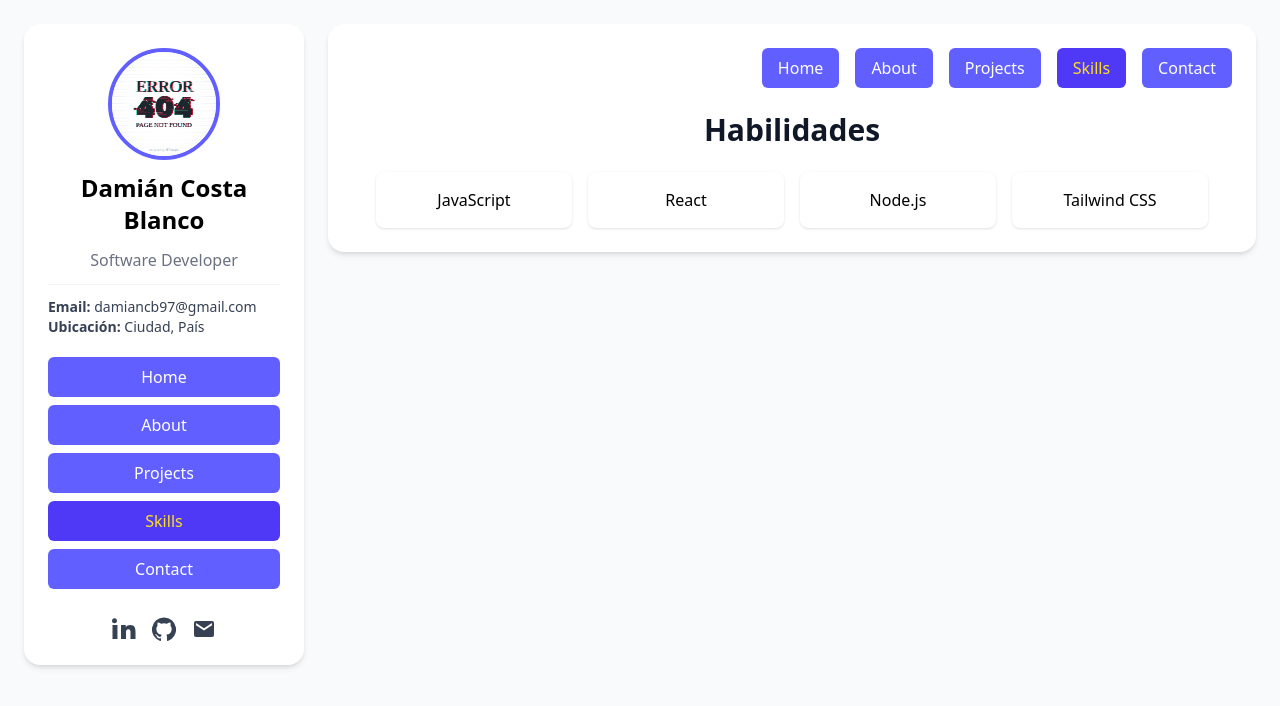
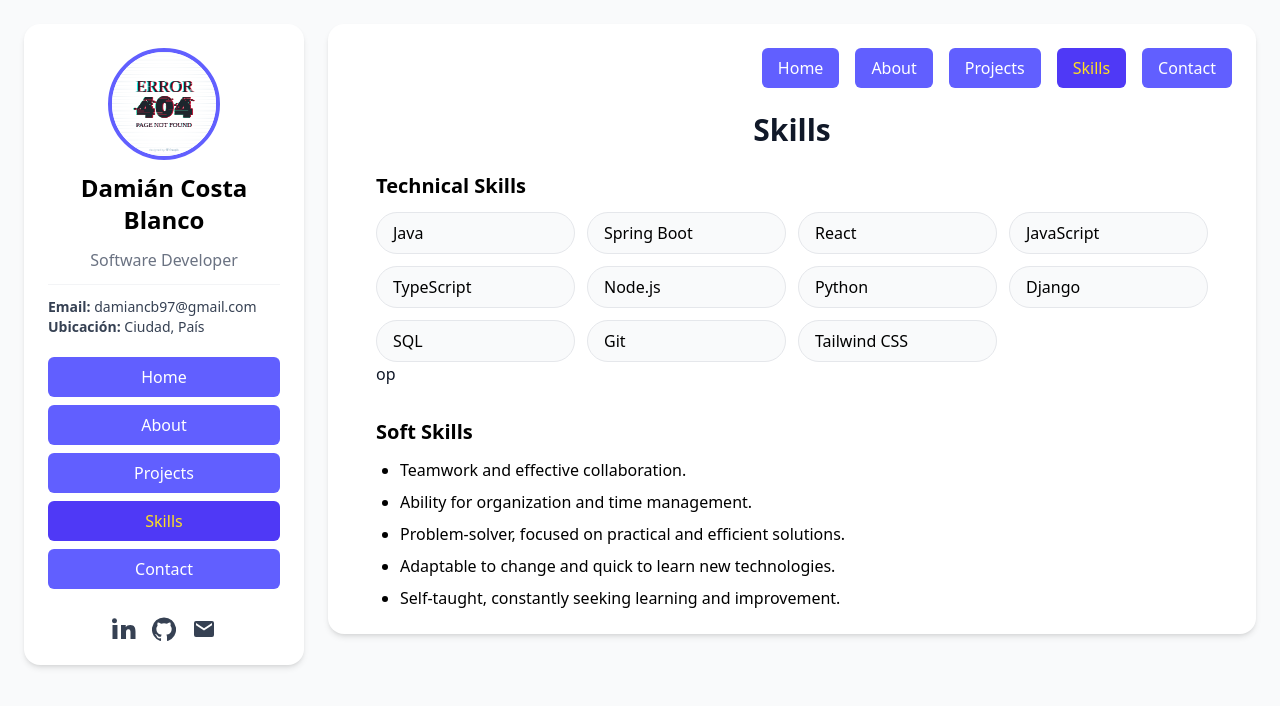
Before and after one commit to Damiancb97/portfolio, a React (Vite) app: page /skills in a window 1280 px wide. Shown: the top 706 px of the page. Built offline with nearby package versions, Linux system fonts and the light colour scheme.

Commit message:
Update Contact, Projects, and Skills sections for improved language and content clarity

```diff
--- a/src/sections/Contact/Contact.jsx
+++ b/src/sections/Contact/Contact.jsx
@@ -11,7 +11,7 @@ function Contact() {
   return (
     <section id="contact" className="py-20 bg-gray-50 dark:bg-gray-800">
       <div className="max-w-3xl mx-auto px-6">
-        <h2 className="text-3xl font-bold mb-8 text-center">Contacto</h2>
+        <h2 className="text-3xl font-bold mb-8 text-center">Contact</h2>
         <div className="flex items-center justify-center gap-6">
           {/* LinkedIn */}
           <a
--- a/src/sections/Projects/Projects.jsx
+++ b/src/sections/Projects/Projects.jsx
@@ -2,25 +2,25 @@ function Projects() {
   return (
     <section id="projects" className="">
       <div className="w-full max-w-none px-6">
-        <h2 className="text-3xl font-bold mb-6 text-center">Proyectos</h2>
+        <h2 className="text-3xl font-bold mb-6 text-center">Projects</h2>
         <div className="grid gap-6 grid-cols-[repeat(auto-fit,minmax(30%,1fr))]">
           {/* ...existing code... */}
           <article className="p-6 bg-gray-50 rounded-lg shadow-sm">
-            <h3 className="text-xl font-semibold mb-2 text-black">Proyecto A</h3>
+            <h3 className="text-xl font-semibold mb-2 text-black">Project A</h3>
             <p className="text-gray-600">Lorem ipsum dolor sit amet, consectetur adipisicing elit. Voluptates at nihil corporis voluptate, vero quam sint porro voluptatum incidunt molestias illum rerum optio. Quas, consequatur natus amet possimus numquam ducimus?</p>
-            <a href="#" className="mt-4 inline-block text-blue-600 hover:underline">Ver más</a>
+            <a href="#" className="mt-4 inline-block text-blue-600 hover:underline">Show more</a>
           </article>
 
           <article className="p-6 bg-gray-50 rounded-lg shadow-sm">
-            <h3 className="text-xl font-semibold mb-2 text-black">Proyecto B</h3>
+            <h3 className="text-xl font-semibold mb-2 text-black">Project B</h3>
             <p className="text-gray-600">Descripción breve del proyecto B.</p>
-            <a href="#" className="mt-4 inline-block text-blue-600 hover:underline">Ver más</a>
+            <a href="#" className="mt-4 inline-block text-blue-600 hover:underline">Show more</a>
           </article>
 
           <article className="p-6 bg-gray-50 rounded-lg shadow-sm">
-            <h3 className="text-xl font-semibold mb-2 text-black">Proyecto B</h3>
+            <h3 className="text-xl font-semibold mb-2 text-black">Project B</h3>
             <p className="text-gray-600">Descripción breve del proyecto B.</p>
-            <a href="#" className="mt-4 inline-block text-blue-600 hover:underline">Ver más</a>
+            <a href="#" className="mt-4 inline-block text-blue-600 hover:underline">Show more</a>
           </article>
           {/* ...existing code... */}
         </div>
--- a/src/sections/Skills/Skills.jsx
+++ b/src/sections/Skills/Skills.jsx
@@ -1,17 +1,42 @@
+// ...existing code...
 function Skills() {
   return (
     <section id="skills" className="">
-      <div className="max-w-4xl mx-auto px-6">
-        <h2 className="text-3xl font-bold mb-6 text-center">Habilidades</h2>
-        <ul className="grid grid-cols-2 md:grid-cols-4 gap-4 text-center">
-          <li className="p-4 bg-white rounded-lg shadow-sm text-black">JavaScript</li>
-          <li className="p-4 bg-white rounded-lg shadow-sm text-black">React</li>
-          <li className="p-4 bg-white rounded-lg shadow-sm text-black">Node.js</li>
-          <li className="p-4 bg-white rounded-lg shadow-sm text-black">Tailwind CSS</li>
-        </ul>
+      <div className="w-full max-w-none px-6">
+        <h2 className="text-3xl font-bold mb-6 text-center">Skills</h2>
+
+        {/* Row: Technical skills */}
+        <div className="mb-8">
+          <h3 className="text-xl font-semibold mb-3 text-black">Technical Skills</h3>
+          <ul className="grid gap-3 grid-cols-[repeat(auto-fit,minmax(160px,1fr))]">
+            <li className="px-4 py-2 bg-gray-50 rounded-full border border-gray-200 text-black">Java</li>
+            <li className="px-4 py-2 bg-gray-50 rounded-full border border-gray-200 text-black">Spring Boot</li>
+            <li className="px-4 py-2 bg-gray-50 rounded-full border border-gray-200 text-black">React</li>
+            <li className="px-4 py-2 bg-gray-50 rounded-full border border-gray-200 text-black">JavaScript</li>
+            <li className="px-4 py-2 bg-gray-50 rounded-full border border-gray-200 text-black">TypeScript</li>
+            <li className="px-4 py-2 bg-gray-50 rounded-full border border-gray-200 text-black">Node.js</li>
+            <li className="px-4 py-2 bg-gray-50 rounded-full border border-gray-200 text-black">Python</li>
+            <li className="px-4 py-2 bg-gray-50 rounded-full border border-gray-200 text-black">Django</li>
+            <li className="px-4 py-2 bg-gray-50 rounded-full border border-gray-200 text-black">SQL</li>
+            <li className="px-4 py-2 bg-gray-50 rounded-full border border-gray-200 text-black">Git</li>
+            <li className="px-4 py-2 bg-gray-50 rounded-full border border-gray-200 text-black">Tailwind CSS</li>
+          </ul>op
+        </div>
+
+        {/* Row: Soft skills */}
+        <div>
+          <h3 className="text-xl font-semibold mb-3 text-black">Soft Skills</h3>
+          <ul className="list-disc pl-6 text-black space-y-2">
+            <li>Teamwork and effective collaboration.</li>
+            <li>Ability for organization and time management.</li>
+            <li>Problem-solver, focused on practical and efficient solutions.</li>
+            <li>Adaptable to change and quick to learn new technologies.</li>
+            <li>Self-taught, constantly seeking learning and improvement.</li>
+          </ul>
+        </div>
       </div>
     </section>
   )
 }
-
+// ...existing code...
 export default Skills
```
